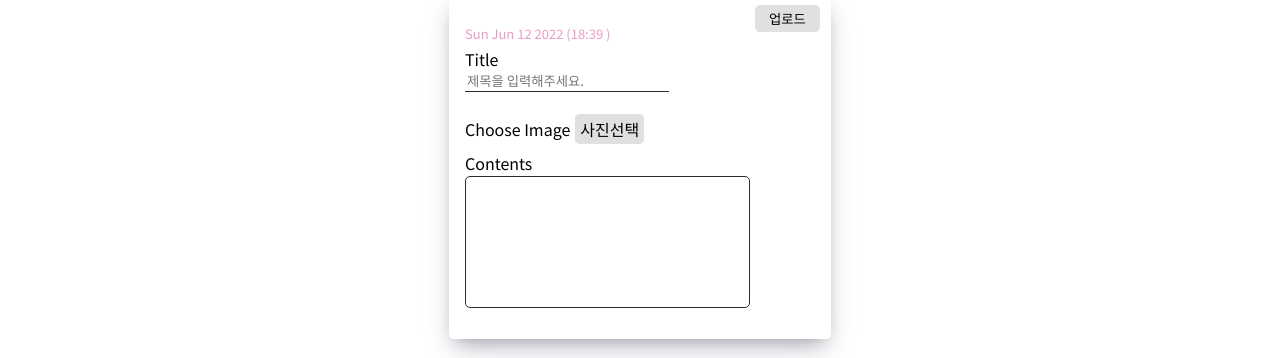
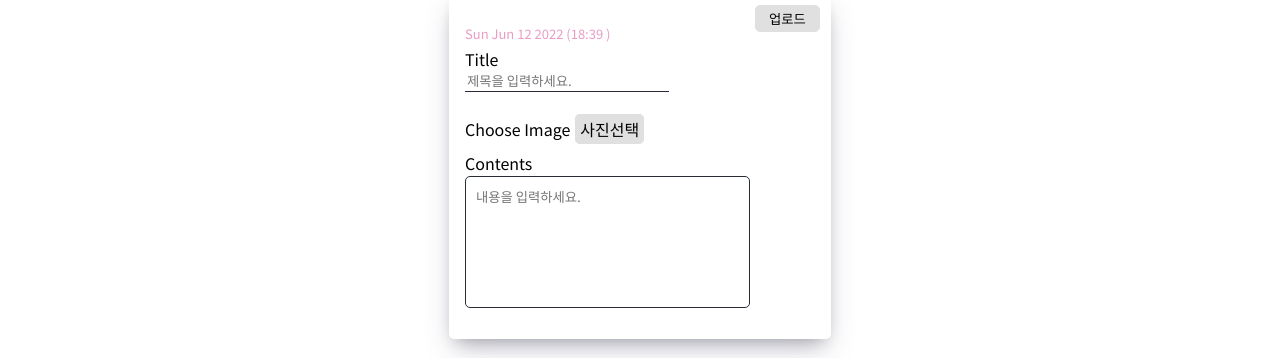
Before and after one commit to yunyeongyee/Project-show_me_the_pet, a React (Create React App) app: page /AddPost in a window 1280 px wide. Shown: the part 254-612 px from the top of the page. Built offline with nearby package versions, Linux system fonts and the light colour scheme.

Commit message:
UPDATE ( DeletePost: function->const)

```diff
--- a/src/App.js
+++ b/src/App.js
@@ -4,7 +4,7 @@ import { Routes, Route } from 'react-router-dom';
 import Header from './components/Header';
 import PostList from './components/PostList';
 import AddPost from './components/AddPost';
-import DeletePost from './components/DeletePost';
+// import DeletePost from './components/DeletePost';
 import SignUp from './components/SignUp';
 import Login from './components/Login';
 /*CSS*/
@@ -19,7 +19,7 @@ function App() {
             <Route path="/login" element={<Login />} />
             <Route path="/PostList" element={<PostList />} />
             <Route path="/AddPost" element={<AddPost />} />
-            <Route path="/DeletePost" element={<DeletePost />} />
+            {/* <Route path="/DeletePost" element={<DeletePost />} /> */}
          </Routes>
       </div>
    );
--- a/src/components/AddPost.js
+++ b/src/components/AddPost.js
@@ -50,23 +50,19 @@ const AddPost = () => {
             <Card>
                <Form>
                   <ButtonUpload onClick={addPostAxios}>업로드</ButtonUpload>
-                     <TimePosted>{timePosted}</TimePosted>
+                  <TimePosted>{timePosted}</TimePosted>
                   <br />
                   <Title>Title</Title>
                   <Input
                      ref={title}
                      type="text"
-                     placeholder="제목을 입력해주세요."
+                     placeholder="제목을 입력하세요."
                   />
                   <br />
 
                   <SubTitle>Choose Image</SubTitle>
                   <Label className="input-file-button" for="input-file">
-                     <InputFile
-                        type="file"
-                        id="input-file"
-                        placeholder="내용을 입력해주세요."
-                     />
+                     <InputFile type="file" id="input-file" />
                      사진선택
                   </Label>
                   {/* <Preview>
@@ -80,7 +76,11 @@ const AddPost = () => {
                   </Preview> */}
                   <br />
                   <SubTitle2>Contents</SubTitle2>
-                  <Textarea ref={content} type="text" />
+                  <Textarea
+                     ref={content}
+                     type="text"
+                     placeholder="내용을 입력하세요."
+                  />
                </Form>
             </Card>
          </Container>
```
Also changed, not shown: src/components/DeletPost.js (+6 -1 lines).
